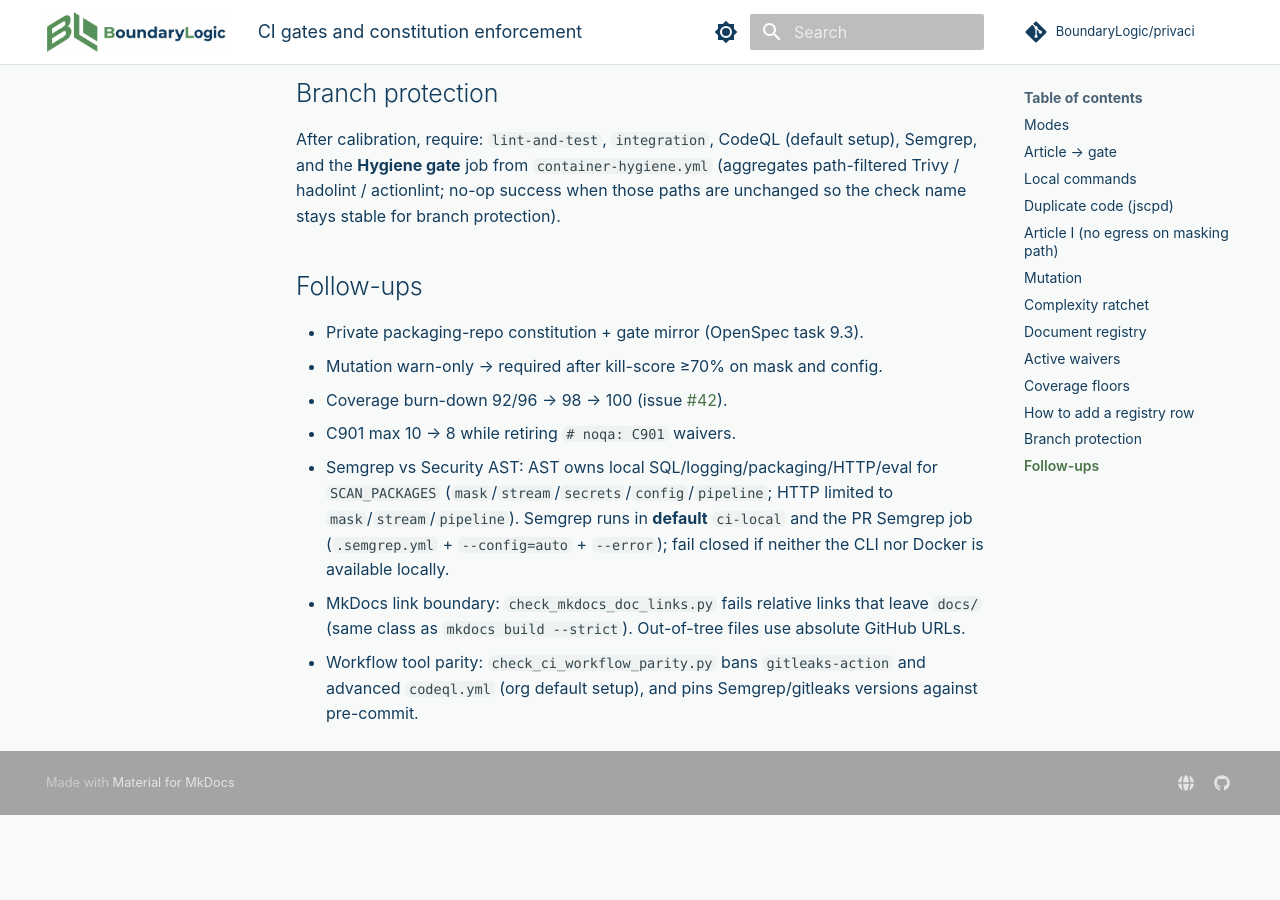
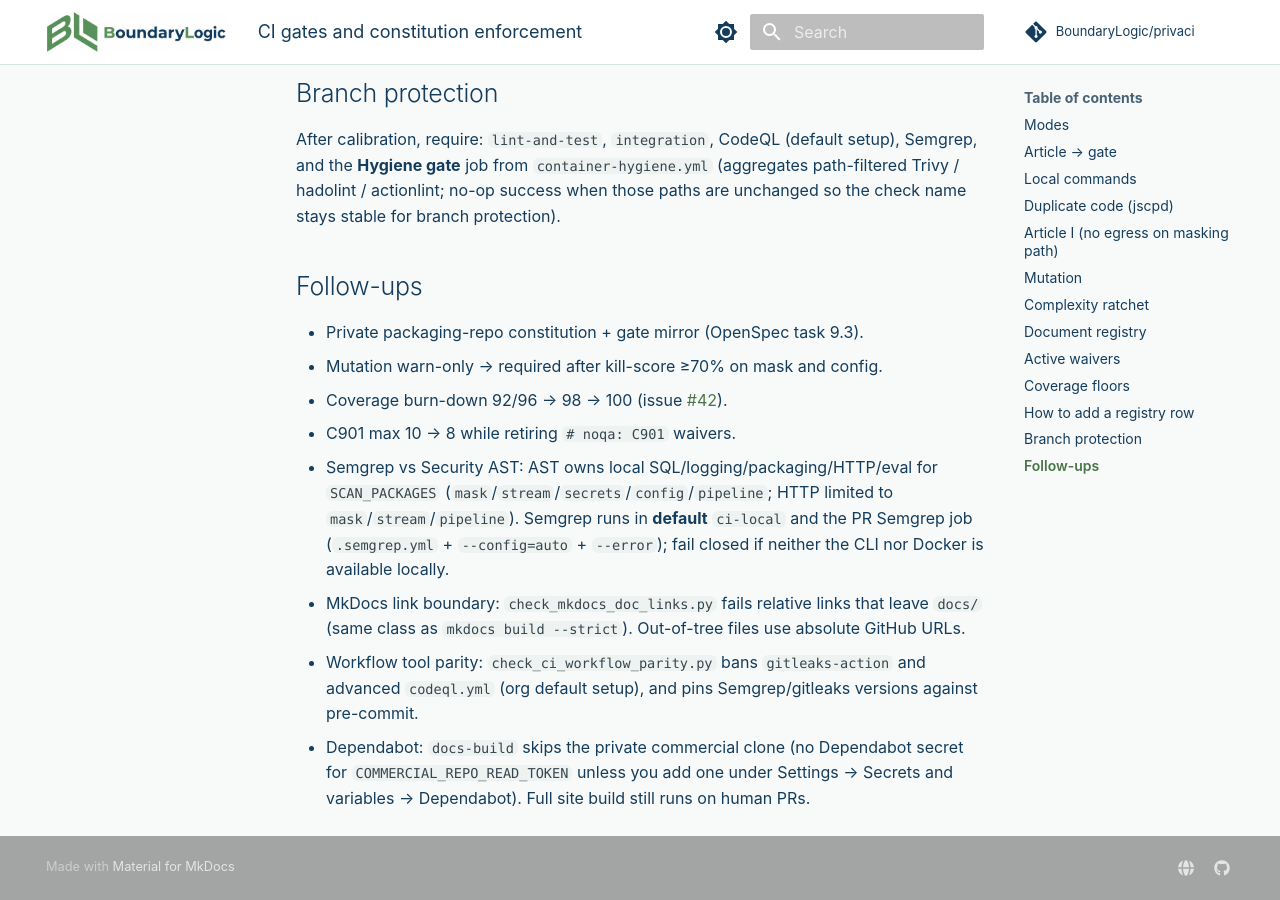
Before and after one commit to BoundaryLogic/privaci, an MkDocs documentation site: the page built from docs/ci-gates.md, in a window 1280 px wide and 900 px high, scrolled down 4356 px. Built offline with MkDocs 1.6.1 and Material for MkDocs 9.7.7, drawn with Linux system fonts in a browser that asks for light colours; comment, search, counter and statistics services are not loaded; before the commit the page ends 5171 px from its top, so only the background shows below that.

Commit message:
fix(ci): unblock Dependabot PRs on shared email and docs secrets.
Allow Dependabot Signed-off-by support@github.com in the git-email guard,
and skip the commercial docs clone on dependabot[bot] runs where repo
secrets are unavailable.

```diff
--- a/docs/ci-gates.md
+++ b/docs/ci-gates.md
@@ -156,3 +156,7 @@ are unchanged so the check name stays stable for branch protection).
 - Workflow tool parity: `check_ci_workflow_parity.py` bans `gitleaks-action` and
   advanced `codeql.yml` (org default setup), and pins Semgrep/gitleaks versions
   against pre-commit.
+- Dependabot: `docs-build` skips the private commercial clone (no Dependabot
+  secret for `COMMERCIAL_REPO_READ_TOKEN` unless you add one under
+  Settings → Secrets and variables → Dependabot). Full site build still runs on
+  human PRs.
```
Also changed, not shown: CHANGELOG.md (+4 -0 lines), docs/runbooks/git-history-privacy.md (+4 -1 lines), 3 other files.
